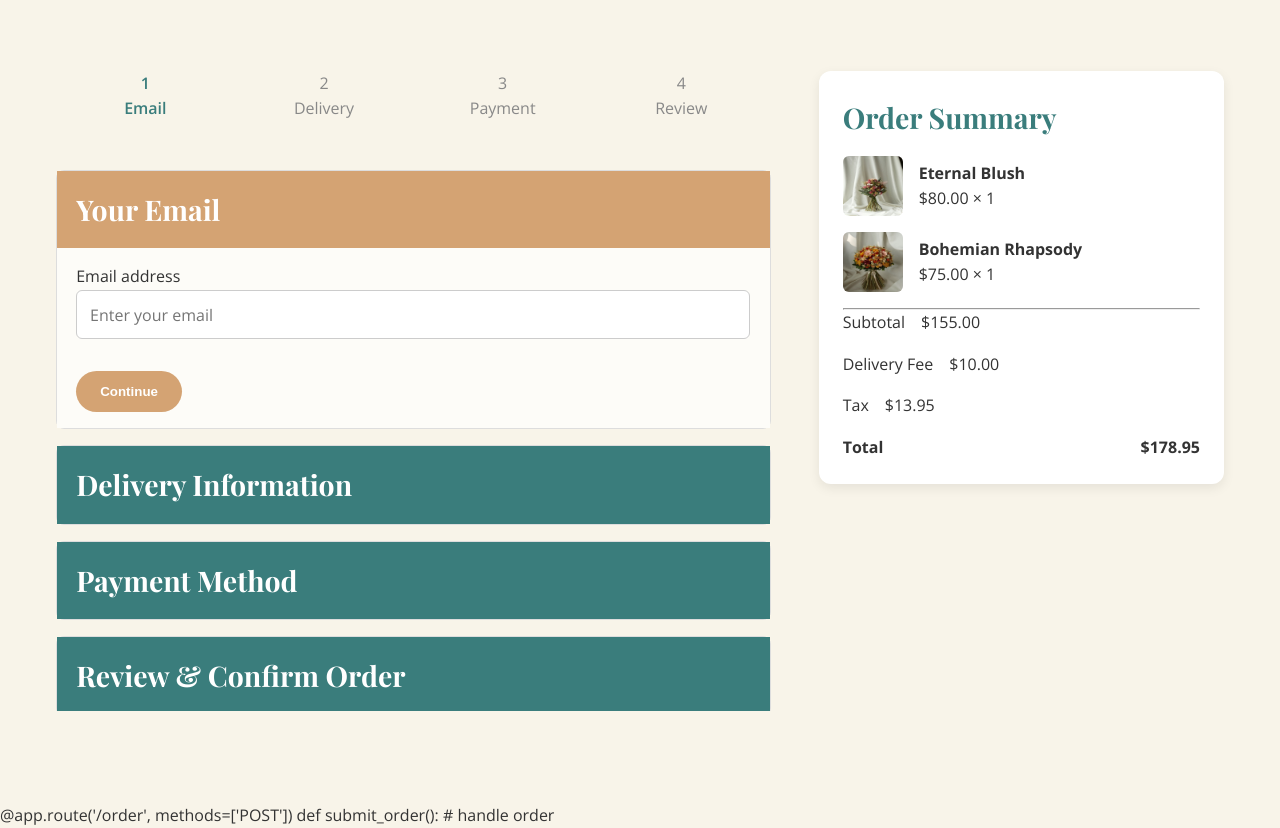
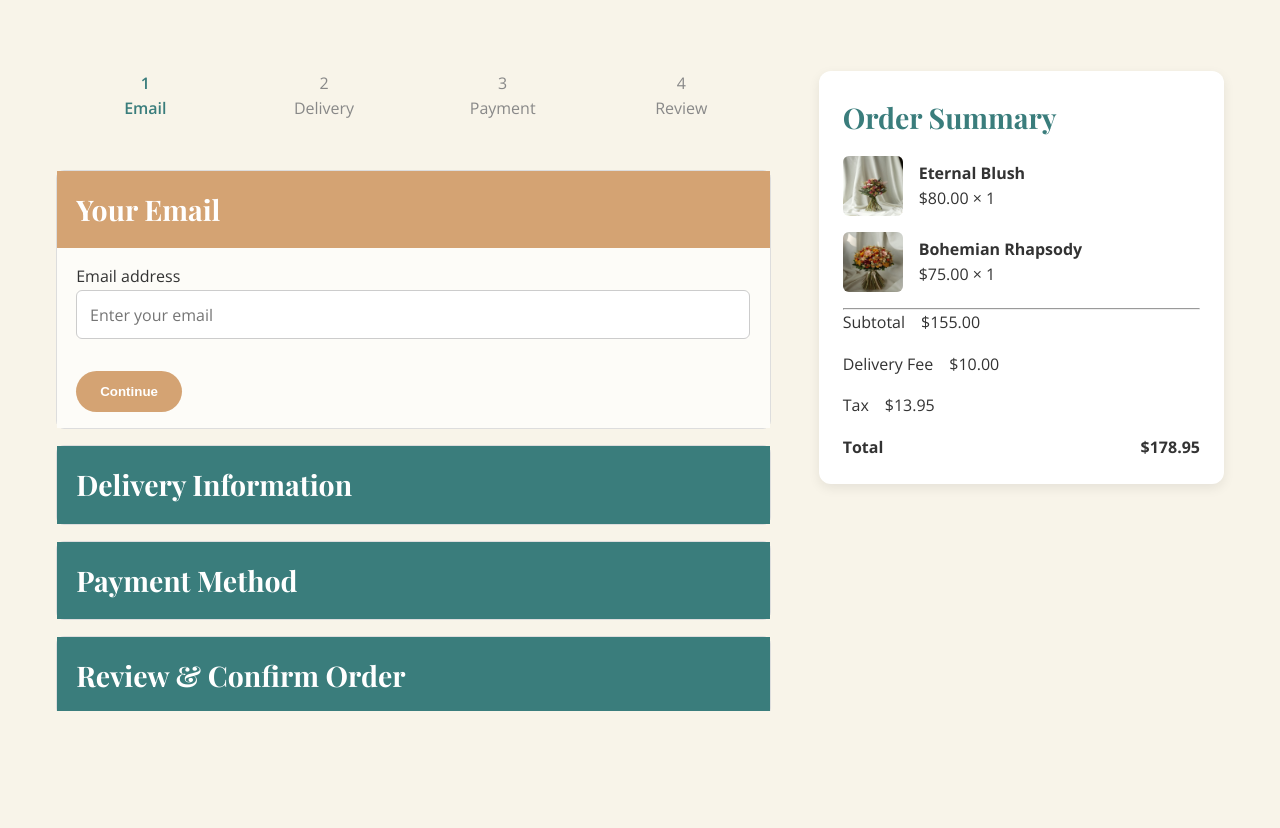
Before and after one commit to Malavika-5/Flower-shop-landing-page, a Flask app: page /order in a window 1280 px wide. Shown: the part 111-939 px from the top of the page. After the commit the page ends 822 px from the top, so only its background shows below. Run offline with Flask 3, Linux system fonts and the light colour scheme.

Commit message:
Merge issues resolved

```diff
--- a/templates/order.html
+++ b/templates/order.html
@@ -287,7 +287,3 @@
 </body>
 
 </html>
-
-@app.route('/order', methods=['POST'])
-def submit_order():
-    # handle order
```
